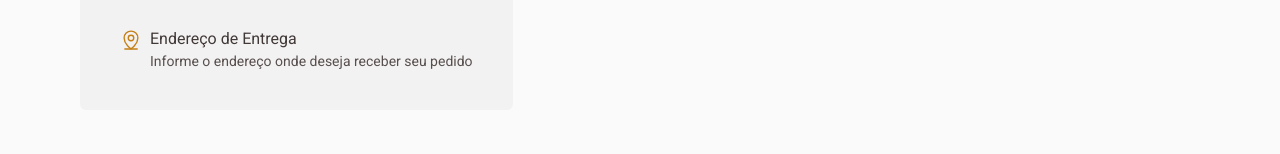
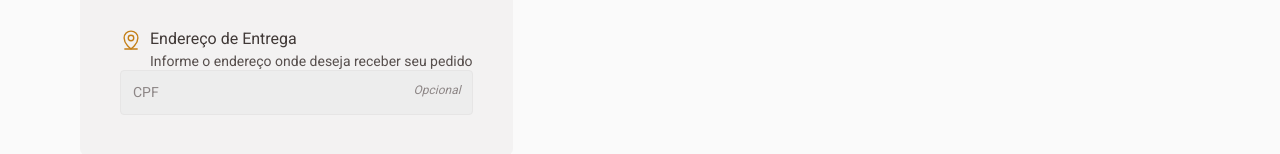
Before and after one commit to ViniciusHack/coffe_delivery, a React (Vite) app: page /checkout in a window 1280 px wide. Shown: the part 194-348 px from the top of the page. Built offline with nearby package versions, Linux system fonts and the light colour scheme.

Commit message:
feat: Input component

```diff
--- a/src/components/Header/index.tsx
+++ b/src/components/Header/index.tsx
@@ -1,3 +1,4 @@
+import { Link } from 'react-router-dom';
 import CoffeLogo from '../../assets/coffee_logo.svg';
 import { Button } from "../Button";
 import { ButtonGroup, HeaderContainer } from "./styles";
@@ -8,7 +9,7 @@ export function Header() {
       <img src={CoffeLogo} />
       <ButtonGroup>
         <Button size="md" variant="outline" text="Porto Alegre, RS" icon={{name: 'MapPin', weight: 'fill'}} mainColor="purple" />
-        <Button size="md" variant="outline" icon={{name: 'ShoppingCart', weight: 'fill'}} mainColor="yellow" />
+        <Link to="/checkout"><Button size="md" variant="outline" icon={{name: 'ShoppingCart', weight: 'fill'}} mainColor="yellow" /></Link>
       </ButtonGroup>
     </HeaderContainer>
   )
--- /dev/null
+++ b/src/components/Input/index.tsx
@@ -0,0 +1,15 @@
+import { InputContainer, InputStyle } from "./styles";
+
+interface InputProps {
+  placeholder?: string;
+  optional?: boolean;
+}
+
+export function Input({ placeholder, optional = false }: InputProps) {
+  return (
+    <InputContainer>
+      {optional && <span>Opcional</span>}
+      <InputStyle placeholder={placeholder}/>
+    </InputContainer>
+  )
+}
--- /dev/null
+++ b/src/components/Input/styles.ts
@@ -0,0 +1,31 @@
+import styled from 'styled-components';
+
+export const InputContainer = styled.div`
+  position: relative;
+  span {
+    position: absolute;
+    right: 0;
+    padding: 13px 0.75rem;
+    font-style: italic;
+    font-size: 0.75rem;
+    color: ${props => props.theme['base-600']};
+    pointer-events: none;
+  }
+`;
+
+export const InputStyle = styled.input`
+  padding: 0.75rem;
+  color: ${props => props.theme['base-700']};
+  background: ${props => props.theme['base-300']};
+  border: 1px solid ${props => props.theme['base-400']};
+  border-radius: 4px;
+  font-size: 0.875rem;
+  width: 100%;
+
+  :focus {
+    border-color: ${props => props.theme['primary-700']};
+  }
+  ::placeholder {
+    color: ${props => props.theme['base-600']};
+  }
+`;
--- a/src/pages/Checkout/index.tsx
+++ b/src/pages/Checkout/index.tsx
@@ -1,4 +1,5 @@
 import { MapPinLine } from "phosphor-react";
+import { Input } from "../../components/Input";
 import { CartItems, CheckoutContainer, FormContainer, FormContent, FormHeader, Payment, Text } from "./styles";
 
 export function Checkout() {
@@ -14,6 +15,7 @@ export function Checkout() {
               <p>Informe o endereço onde deseja receber seu pedido</p>
             </Text>
           </FormHeader>
+          <Input placeholder="CPF" optional/>
         </FormContent>
         <Payment>
 
```
